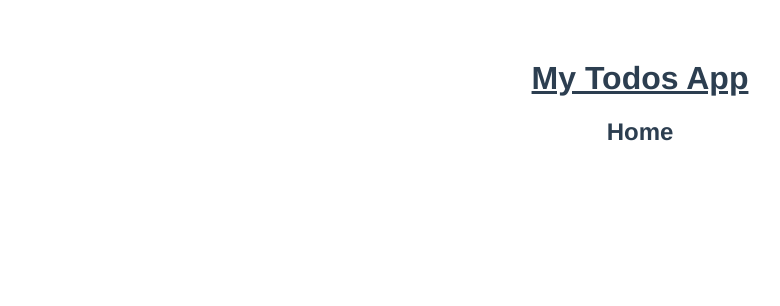
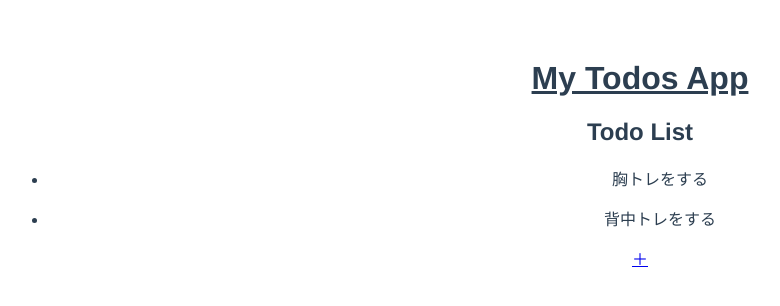
Before and after one commit to ken-1200/Vuex-todos, a Vue app: page / in a window 1280 px wide. Shown: the top 306 px of the page, without its empty margins (0-780 px from the left). Built offline with nearby package versions, Linux system fonts and the light colour scheme.

Commit message:
[add]'v-forでstateの配列を表示'

```diff
--- a/src/views/Home.vue
+++ b/src/views/Home.vue
@@ -1,12 +1,22 @@
 <template>
   <div>
-    <h2>Home</h2>
+    <h2>Todo List</h2>
+    <ul class="todo-list">
+      <li v-for="todo in todos" :key="todo.id" class="todo-list__items">
+        <p class="todo-list__title">{{ todo.title }}</p>
+      </li>
+    </ul>
+    <router-link to="/add">＋</router-link>
   </div>
 </template>
 
 <script>
 export default {
-
+  computed: {
+    todos() {
+      return this.$store.state.todoData
+    }
+  }
 }
 </script>
 
```
